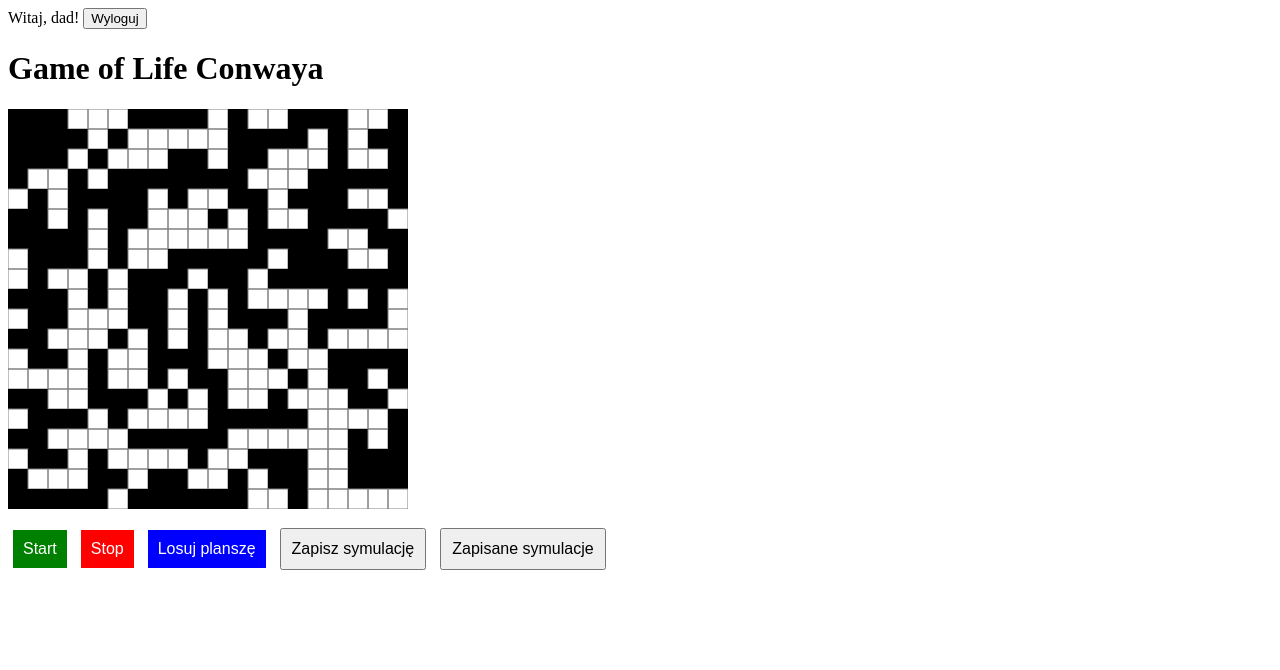
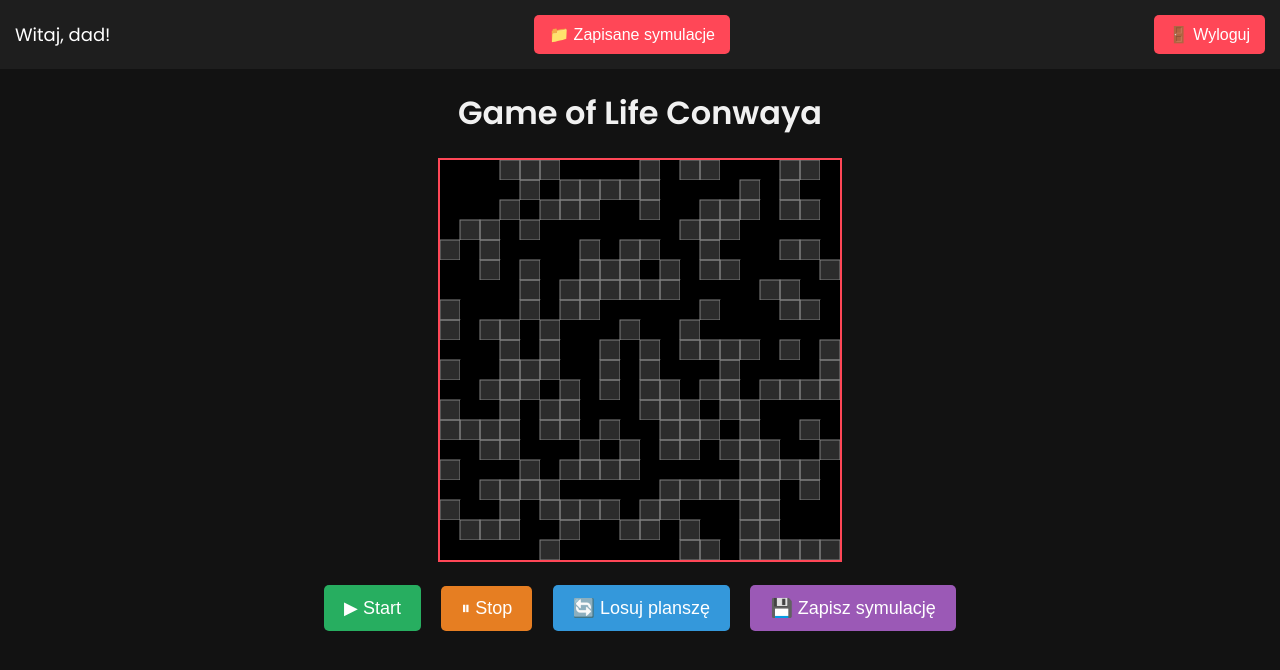
Before and after one commit to Kacper4972/GOL, a Flask app: page / in a window 1280 px wide. Shown: the top 670 px of the page. Run offline with Flask 3, Linux system fonts and the light colour scheme; a user stored in the database is signed in.

Commit message:
wystylizowana strona z simka

```diff
--- a/static/styles.css
+++ b/static/styles.css
@@ -1,40 +1,136 @@
+/* Styl ogólny */
+body {
+    font-family: 'Poppins', sans-serif;
+    background-color: #121212;
+    color: white;
+    text-align: center;
+    margin: 0;
+    padding: 0;
+}
+
+/* Pasek nawigacyjny */
+nav {
+    display: flex;
+    justify-content: space-between;
+    align-items: center;
+    background-color: #1e1e1e;
+    padding: 15px;
+    font-size: 18px;
+}
+
+nav button {
+    padding: 10px 15px;
+    background-color: #ff4757;
+    color: white;
+    border: none;
+    cursor: pointer;
+    font-size: 16px;
+    border-radius: 5px;
+}
+
+nav button:hover {
+    background-color: #e84118;
+}
+
+/* Nagłówek */
+h1 {
+    margin-top: 20px;
+    font-weight: 600;
+    font-size: 32px;
+    color: #f1f1f1;
+}
+
+/* Kontener gry */
+.game-container {
+    display: flex;
+    flex-direction: column;
+    align-items: center;
+    margin-top: 20px;
+}
+
+/* Canvas */
+canvas {
+    border: 2px solid #ff4757;
+    background-color: #2c2c2c;
+}
+
+/* Przyciski */
 .buttons {
-    margin-top: 10px;
+    margin-top: 15px;
 }
 
 .buttons button {
-    padding: 10px;
-    font-size: 16px;
-    margin: 5px;
+    padding: 12px 20px;
+    font-size: 18px;
+    margin: 8px;
     cursor: pointer;
+    border: none;
+    border-radius: 5px;
+    transition: all 0.2s ease-in-out;
 }
 
 #startBtn {
-    background-color: green;
+    background-color: #27ae60;
     color: white;
-    border: none;
+}
+
+#startBtn:hover {
+    background-color: #1f8b50;
 }
 
 #stopBtn {
-    background-color: red;
+    background-color: #e67e22;
     color: white;
-    border: none;
-}
-
-#startBtn:hover {
-    background-color: darkgreen;
 }
 
 #stopBtn:hover {
-    background-color: darkred;
+    background-color: #c56a1d;
 }
 
 #randomBtn {
-    background-color: blue;
+    background-color: #3498db;
     color: white;
-    border: none;
 }
 
 #randomBtn:hover {
-    background-color: darkblue;
+    background-color: #2a7cb7;
 }
+
+#saveBtn {
+    background-color: #9b59b6;
+    color: white;
+}
+
+#saveBtn:hover {
+    background-color: #854fa3;
+}
+
+/* Lista zapisanych symulacji */
+.simulation-list {
+    list-style: none;
+    padding: 0;
+}
+
+.simulation-list li {
+    background-color: #1e1e1e;
+    padding: 10px;
+    margin: 5px auto;
+    width: 60%;
+    border-radius: 5px;
+    display: flex;
+    justify-content: space-between;
+    align-items: center;
+}
+
+.simulation-list li button {
+    background-color: #3498db;
+    color: white;
+    border: none;
+    padding: 8px 15px;
+    cursor: pointer;
+    border-radius: 5px;
+}
+
+.simulation-list li button:hover {
+    background-color: #2a7cb7;
+}
--- a/templates/index.html
+++ b/templates/index.html
@@ -5,30 +5,31 @@
     <meta name="viewport" content="width=device-width, initial-scale=1.0">
     <title>Game of Life</title>
     <link rel="stylesheet" href="{{ url_for('static', filename='styles.css') }}">
+    <link href="https://fonts.googleapis.com/css2?family=Poppins:wght@300;400;600&display=swap" rel="stylesheet">
 </head>
 <body>
 
-    <!-- Pasek nawigacyjny -->
     <nav>
         <span>Witaj, {{ current_user.username }}!</span>
         {% if current_user.is_authenticated %}
-            <a href="{{ url_for('logout') }}"><button id="logoutBtn">Wyloguj</button></a>
+            <a href="{{ url_for('saved_simulations') }}"><button id="savedBtn">📁 Zapisane symulacje</button></a>
+            <a href="{{ url_for('logout') }}"><button id="logoutBtn">🚪 Wyloguj</button></a>
         {% else %}
-            <a href="{{ url_for('login') }}"><button id="loginBtn">Zaloguj</button></a>
+            <a href="{{ url_for('login') }}"><button id="loginBtn">🔑 Zaloguj</button></a>
         {% endif %}
     </nav>
 
     <h1>Game of Life Conwaya</h1>
-    <canvas id="gameCanvas"></canvas>
 
-    <div class="buttons">
-        <button id="startBtn">Start</button>
-        <button id="stopBtn">Stop</button>
-        <button id="randomBtn">Losuj planszę</button>
-        <button id="saveBtn">Zapisz symulację</button>
-        <a href="{{ url_for('saved_simulations') }}"><button id="savedBtn">Zapisane symulacje</button></a>
+    <div class="game-container">
+        <canvas id="gameCanvas"></canvas>
+        <div class="buttons">
+            <button id="startBtn">▶ Start</button>
+            <button id="stopBtn">⏸ Stop</button>
+            <button id="randomBtn">🔄 Losuj planszę</button>
+            <button id="saveBtn">💾 Zapisz symulację</button>
+        </div>
     </div>
-
 
     <script src="{{ url_for('static', filename='script.js') }}"></script>
 </body>
```
Also changed, not shown: templates/saved_simulations.html (+5 -5 lines), instance/database.db.
